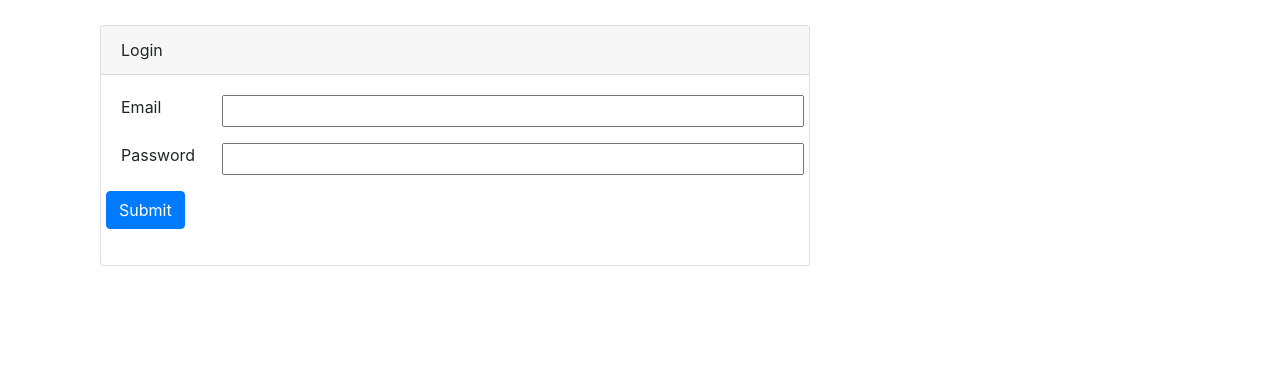
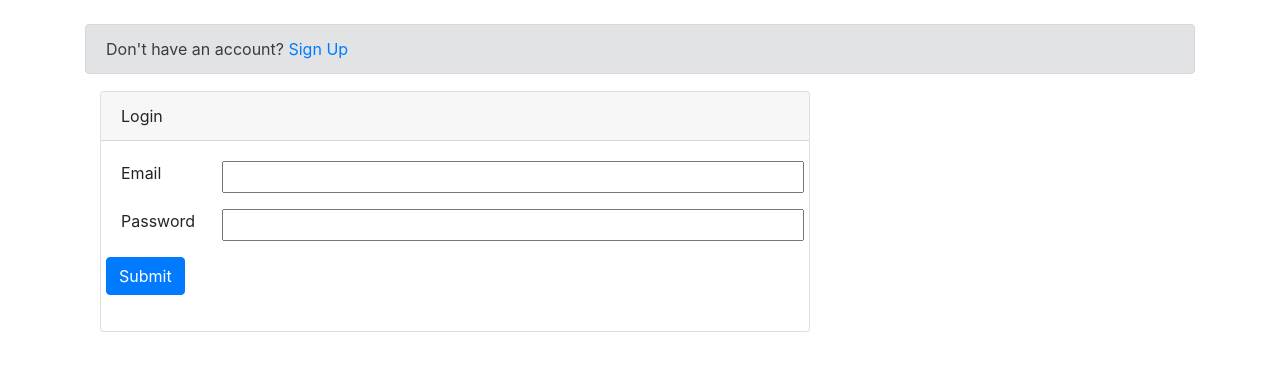
Before and after one commit to christophrrb/portapage, a PHP site: page /forms/login.php in a window 1280 px wide. Shown: the part 56-427 px from the top of the page. Run offline with PHP 8.4, Linux system fonts and the light colour scheme.

Commit message:
Added a Bootstrap alert to go to the sign-up page.

```diff
--- a/forms/login.php
+++ b/forms/login.php
@@ -3,6 +3,9 @@
   include_once $_SERVER['DOCUMENT_ROOT'] . '/portapage/web-assets/tpl/app_header.php';
   include_once $_SERVER['DOCUMENT_ROOT'] . '/portapage/web-assets/tpl/app_nav.php';
 ?>
+
+<!-- Sign up if no account. -->
+<div class="alert alert-secondary" role="alert">Don't have an account? <a href="signup.php">Sign Up</a></div>
 
 <div class="col-md-2"></div>
 <div class="col-md-8">
```
